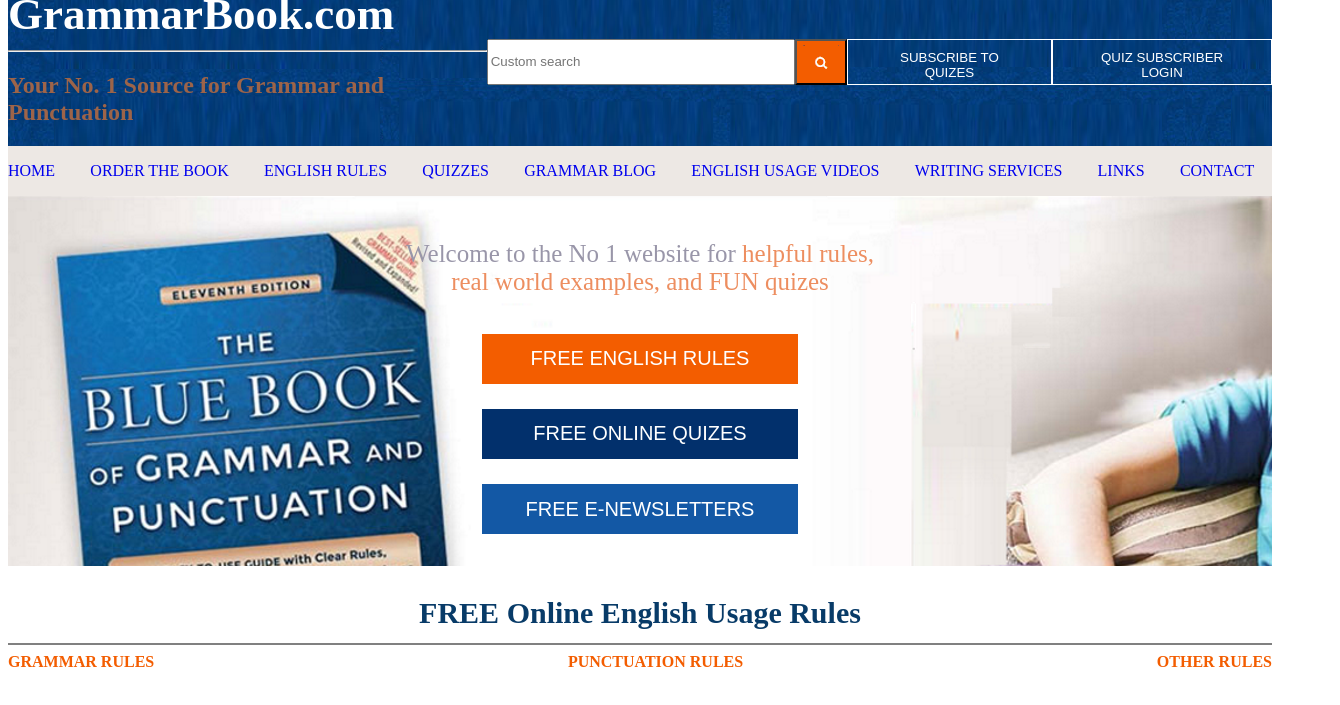
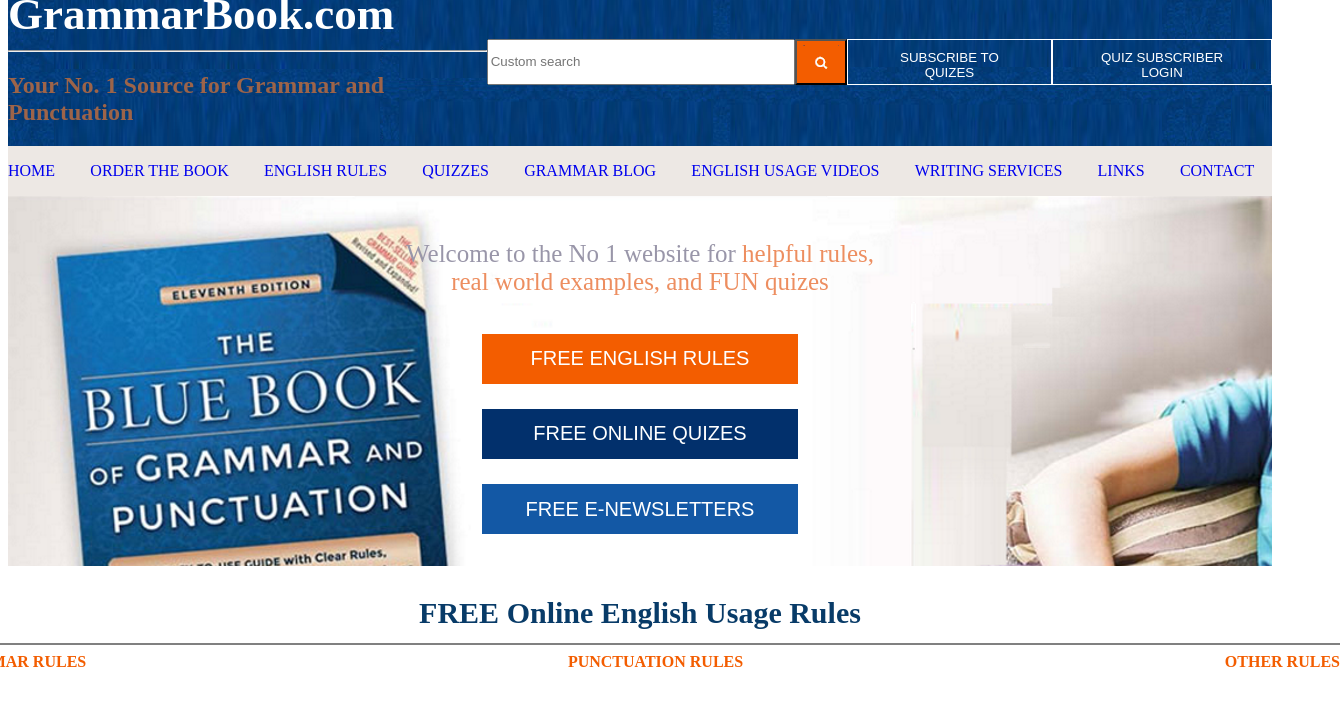
Before and after one commit to Arturas1989/Grammar-book, a plain HTML site: page index.html in a window 1280 px wide. Shown: the part 77-782 px from the top of the page, 1340 px wide, since content can reach past the window. Drawn offline with Linux system fonts and the light colour scheme.

Commit message:
Pataisytas lygiavimas pagal krastus

```diff
--- a/css/main.css
+++ b/css/main.css
@@ -96,6 +96,8 @@ main{
     justify-content: center;
     flex-wrap: wrap;
     text-align: center;
+
+
 }
     main > p{
         width: 40%;
@@ -107,10 +109,12 @@ main{
             font-size: 25px;
         }
 .div-last-row-container{
+    width: 1400px;
+    margin-left:calc((100% - 1400px)/2);
     display: flex;
     flex-direction: column;
-    width: 100%;
-    ;
+
+
 }
     .hr-last-row{
         background-color: grey;
```
